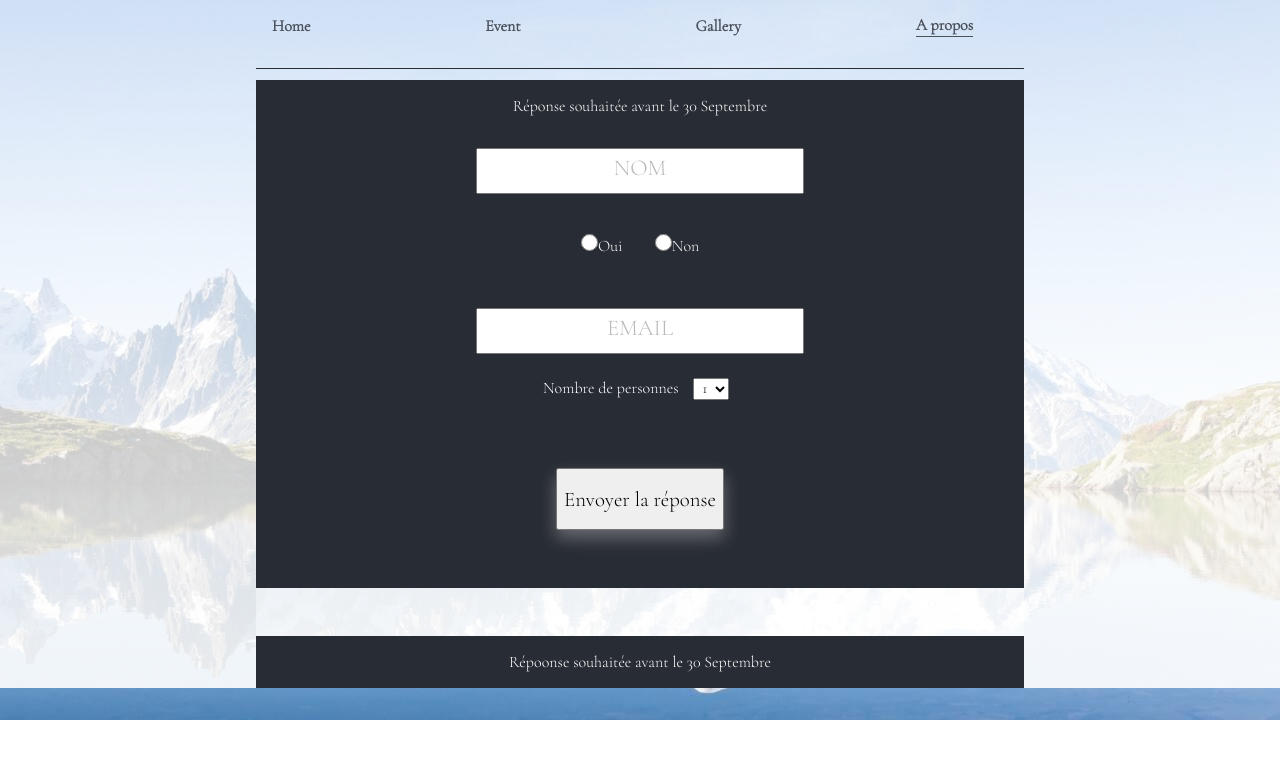
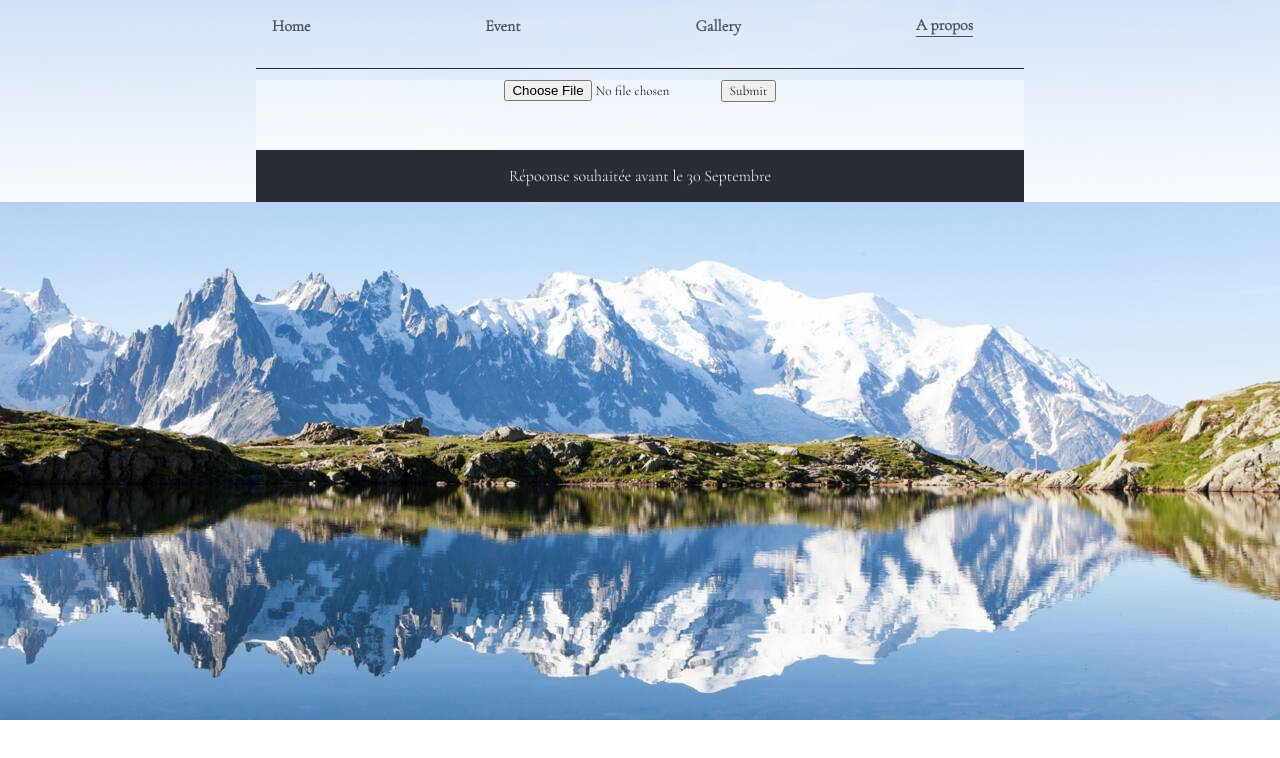
Before and after one commit to Virtus-web/mariage-carineetpierre, a React (Create React App) app: page /about in a window 1280 px wide. Shown: the top 758 px of the page. Built offline with nearby package versions, Linux system fonts and the light colour scheme.

Commit message:
nex collection

```diff
--- a/src/pages/About.js
+++ b/src/pages/About.js
@@ -1,15 +1,13 @@
-import Form2 from '../components/Form2'
+
 
 function Information() {
 
     return (
 
-        <Form2 />
-
-        // <form action="/items" method="post" encType="multipart/form-data">
-        //     <input type="file" name="test"></input>
-        //     <input type="submit"></input>
-        // </form>
+        <form action="/items" method="post" encType="multipart/form-data">
+            <input type="file" name="test"></input>
+            <input type="submit"></input>
+        </form>
 
     )
 }
```
